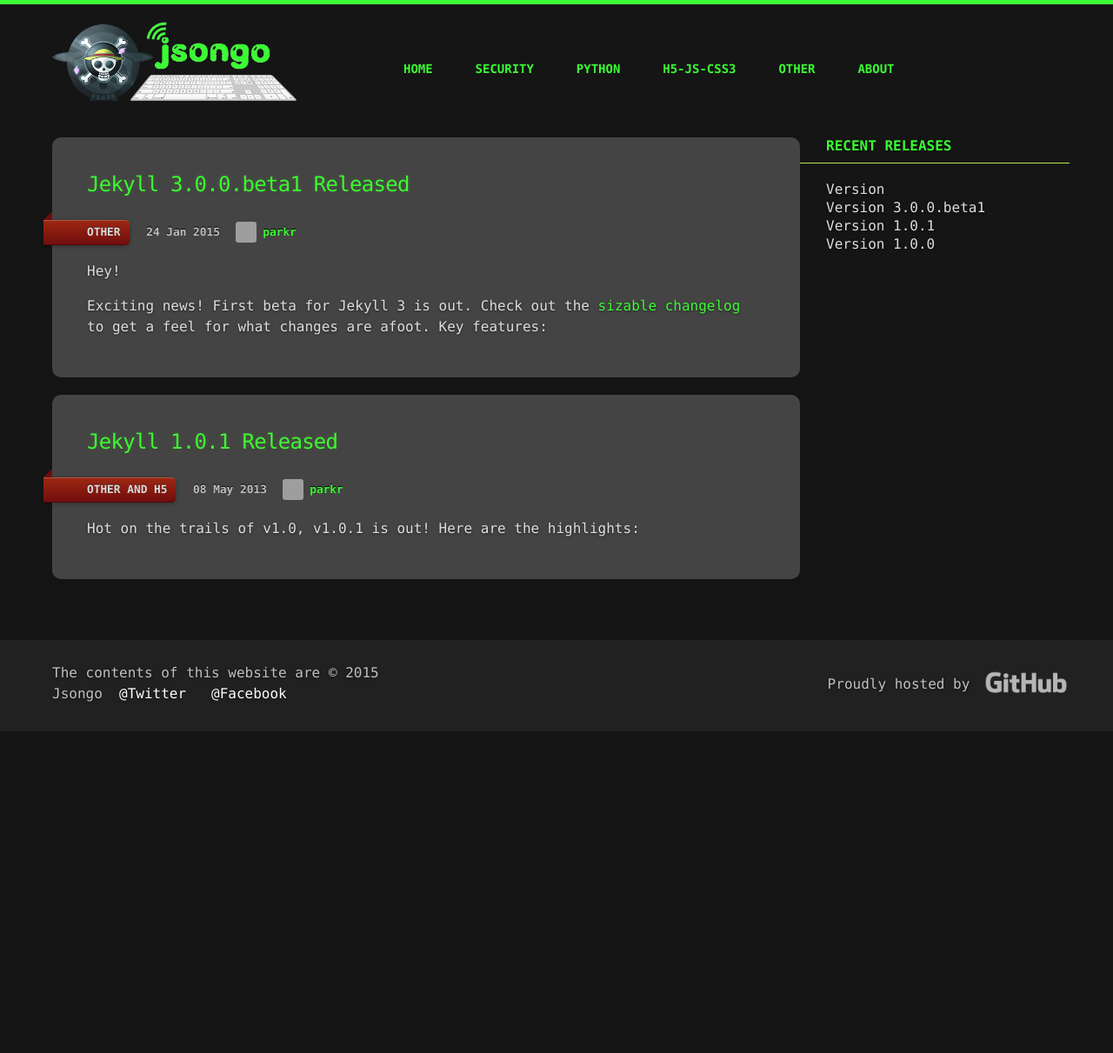
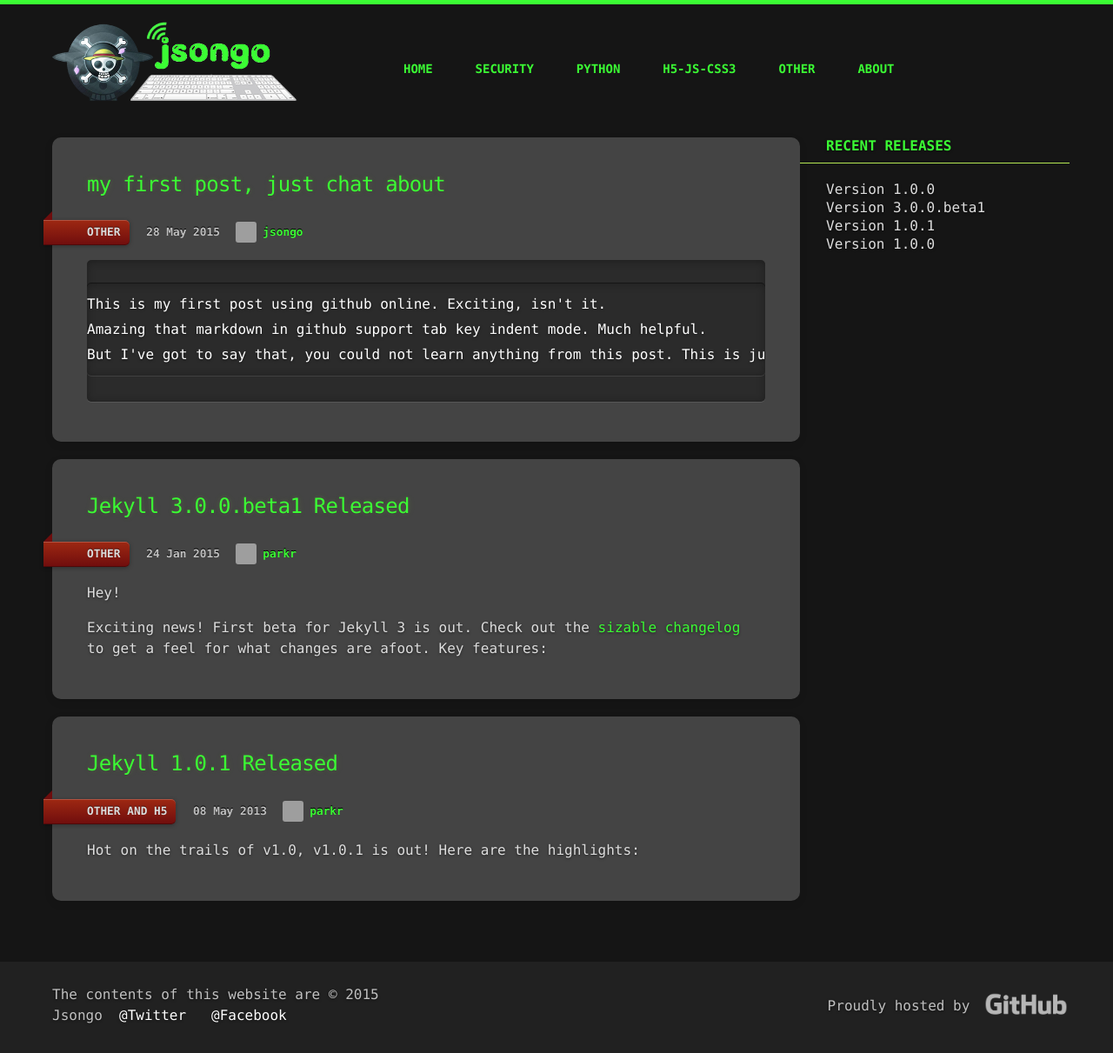
Before and after one commit to jsongo/jsongo.github.io, a Jekyll site: the page built from post/index.html, in a window 1280 px wide. Shown: the whole page at 87% size. Built offline with Jekyll 4.4.1, drawn with Linux system fonts in a browser that asks for light colours; comment, search, counter and statistics services are not loaded; before the commit the page ends 900 px from its top, so only the background shows below that; grey boxes are pictures that could not be loaded.

Commit message:
update first post

```diff
--- a/_posts/2015-05-28-my-first-post.markdown
+++ b/_posts/2015-05-28-my-first-post.markdown
@@ -1,3 +1,12 @@
+---
+layout: post_item
+title: "my first post, just chat about"
+date: "2015-05-28 00:00:00"
+author: jsongo
+version: 1.0.0
+categories: [other]
+---
+
 	This is my first post using github online. Exciting, isn't it.
 	Amazing that markdown in github support tab key indent mode. Much helpful.
 	But I've got to say that, you could not learn anything from this post. This is just a test. But if you'd rather be as boring as me, keep on. I'll talk about what I've got in mind now.
```
